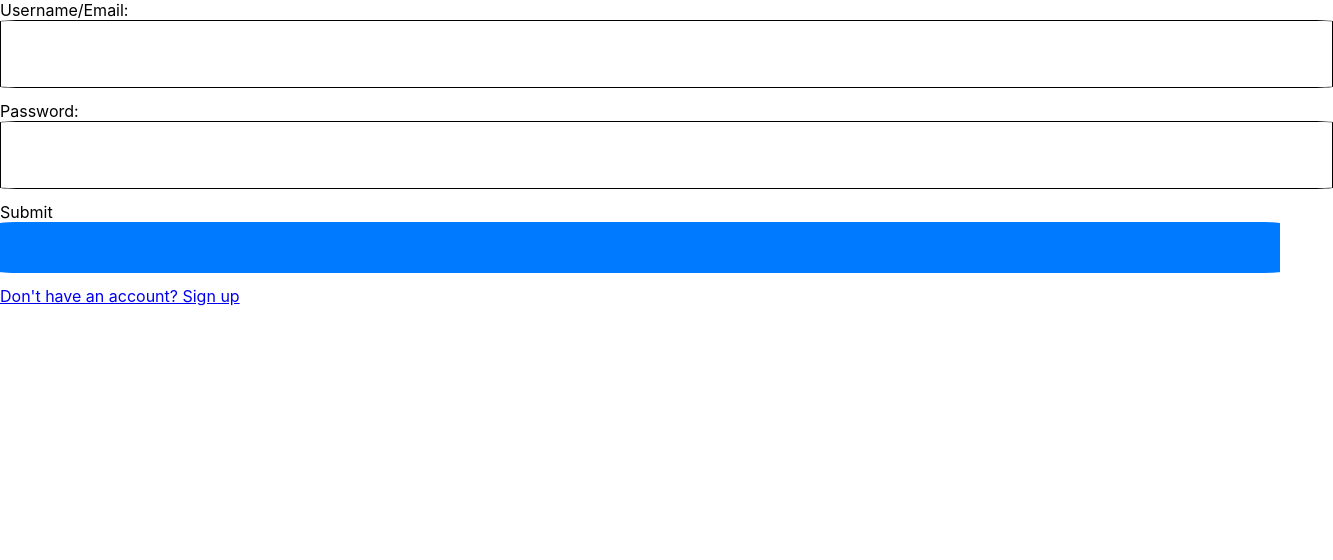
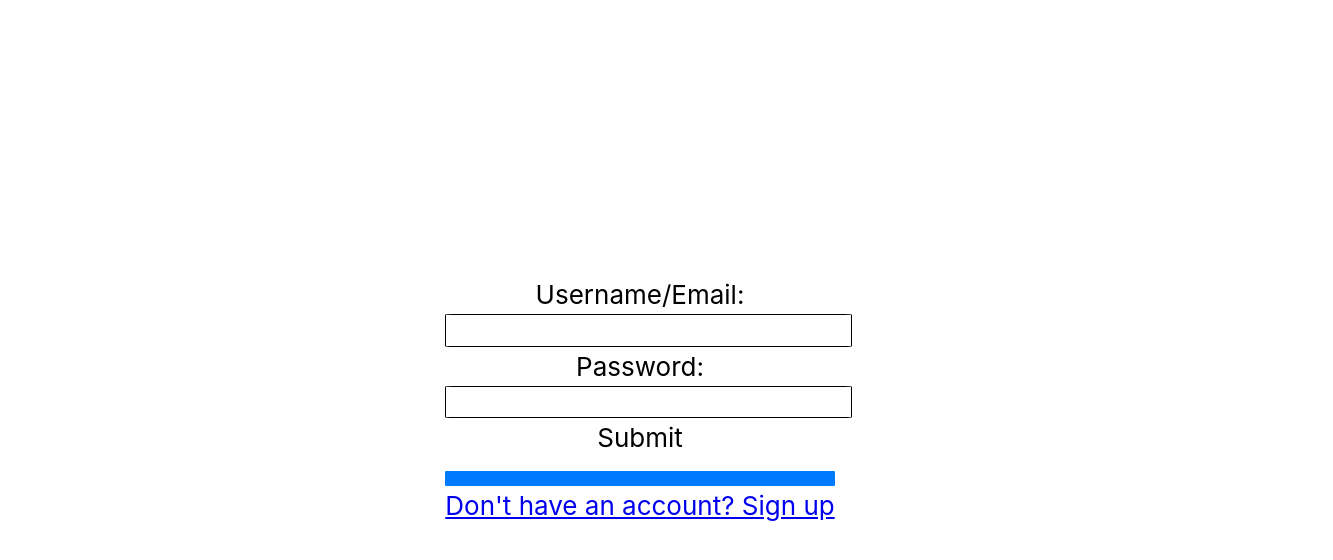
Before and after one commit to Peafield/socialnetwork, a React (Create React App) app in the folder frontend/socialnetwork/: page / in a window 1280 px wide. Shown: the top 560 px of the page, 1333 px wide, since content can reach past the window. Built offline with nearby package versions, Linux system fonts and the light colour scheme.

Commit message:
frontend: npm start now works...?

```diff
--- a/frontend/socialnetwork/package.json
+++ b/frontend/socialnetwork/package.json
@@ -12,6 +12,7 @@
     "@types/react-dom": "^18.2.7",
     "react": "^18.2.0",
     "react-dom": "^18.2.0",
+    "react-router-dom": "^6.14.2",
     "react-scripts": "5.0.1",
     "typescript": "^4.9.5",
     "web-vitals": "^2.1.4"
--- a/frontend/socialnetwork/src/App.css
+++ b/frontend/socialnetwork/src/App.css
@@ -1,19 +1,5 @@
 .App {
   text-align: center;
-}
-
-.App-logo {
-  height: 40vmin;
-  pointer-events: none;
-}
-
-@media (prefers-reduced-motion: no-preference) {
-  .App-logo {
-    animation: App-logo-spin infinite 20s linear;
-  }
-}
-
-.App-header {
   background-color: #282c34;
   min-height: 100vh;
   display: flex;
@@ -23,16 +9,3 @@
   font-size: calc(10px + 2vmin);
   color: white;
 }
-
-.App-link {
-  color: #61dafb;
-}
-
-@keyframes App-logo-spin {
-  from {
-    transform: rotate(0deg);
-  }
-  to {
-    transform: rotate(360deg);
-  }
-}
--- a/frontend/socialnetwork/src/components/Auth/Auth.module.css
+++ b/frontend/socialnetwork/src/components/Auth/Auth.module.css
@@ -12,6 +12,7 @@
 h2 {
   text-align: center;
 }
+
 .input-group {
   margin-bottom: 2%;
 }
--- a/frontend/socialnetwork/src/index.css
+++ b/frontend/socialnetwork/src/index.css
@@ -7,6 +7,15 @@ body {
     sans-serif;
   -webkit-font-smoothing: antialiased;
   -moz-osx-font-smoothing: grayscale;
+  text-align: center;
+  background-color: white;
+  min-height: 100vh;
+  display: flex;
+  flex-direction: column;
+  align-items: center;
+  justify-content: center;
+  font-size: calc(10px + 2vmin);
+  color: black;
 }
 
 code {
```
Also changed, not shown: 1 other file (tests, documents, lock files or other folders).
